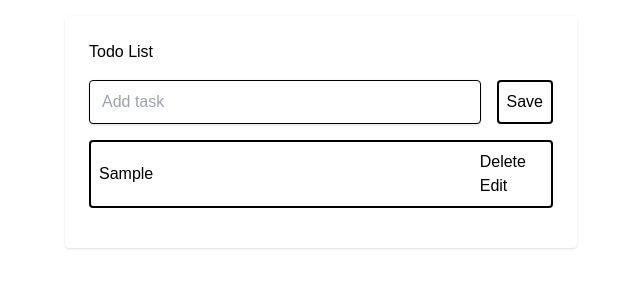
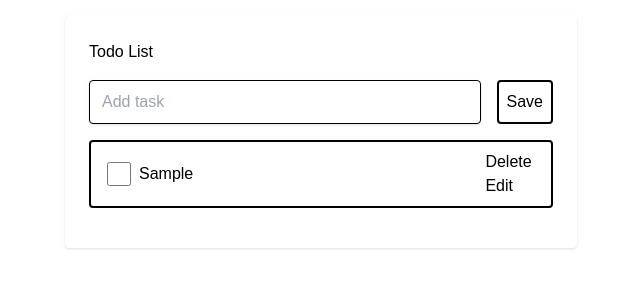
Before and after one commit to nadimtuhin/yet-another-todolist, a Next.js app: page / in a window 1280 px wide. Both pictures are taken after typing "Sample" into the empty fields and a click on the button "Save". Shown: the top 300 px of the page, without its empty margins (319-959 px from the left). Built offline with nearby package versions, Linux system fonts and the light colour scheme.

Commit message:
feat: added toggle checkbox on todoitem

```diff
--- a/components/home/TodoItem.jsx
+++ b/components/home/TodoItem.jsx
@@ -14,9 +14,7 @@ function TodoItem({ id, title, done }) {
     dispatch(deleteTask({ id }));
   };
 
-  const editTaskHandler = (event) => {
-    event.stopPropagation();
-    event.preventDefault();
+  const editTaskHandler = () => {
     dispatch(
       editTask({
         id,
@@ -32,13 +30,21 @@ function TodoItem({ id, title, done }) {
   return (
     <div
       className={classnames('task-item', { done })}
-      onClick={toggleMarkAsDoneHandler}
-      onKeyUp={toggleMarkAsDoneHandler}
-      role="presentation"
     >
+      <label htmlFor={`task-item-${id}`} className="inline-flex items-center p-2">
+        <input
+          id={`task-item-${id}`}
+          onChange={toggleMarkAsDoneHandler}
+          type="checkbox"
+          className="w-6 h-6 rounded-full"
+          checked={done}
+        />
+      </label>
+
       <p className="w-full">
         {title}
       </p>
+
       <div>
         <button
           type="button"
```
